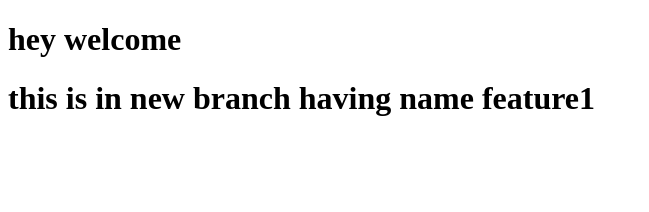
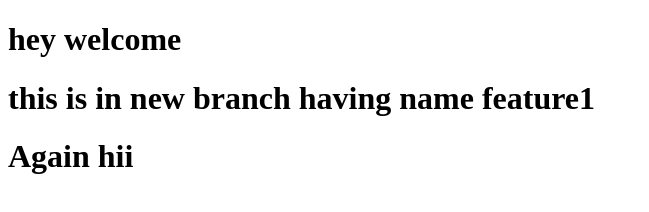
Before and after one commit to Khushidiwane/localrepo, a plain HTML site: page index.html in a window 1280 px wide. Shown: the whole page, without its empty margins (0-649 px from the left). Drawn offline with Linux system fonts and the light colour scheme.

Commit message:
add new heading

```diff
--- a/index.html
+++ b/index.html
@@ -8,6 +8,7 @@
 <body>
     <h1> hey welcome  </h1>
     <h1>this is in new branch having name feature1</h1>
+    <h1> Again hii</h1>
 
 </body>
 </html>
```
